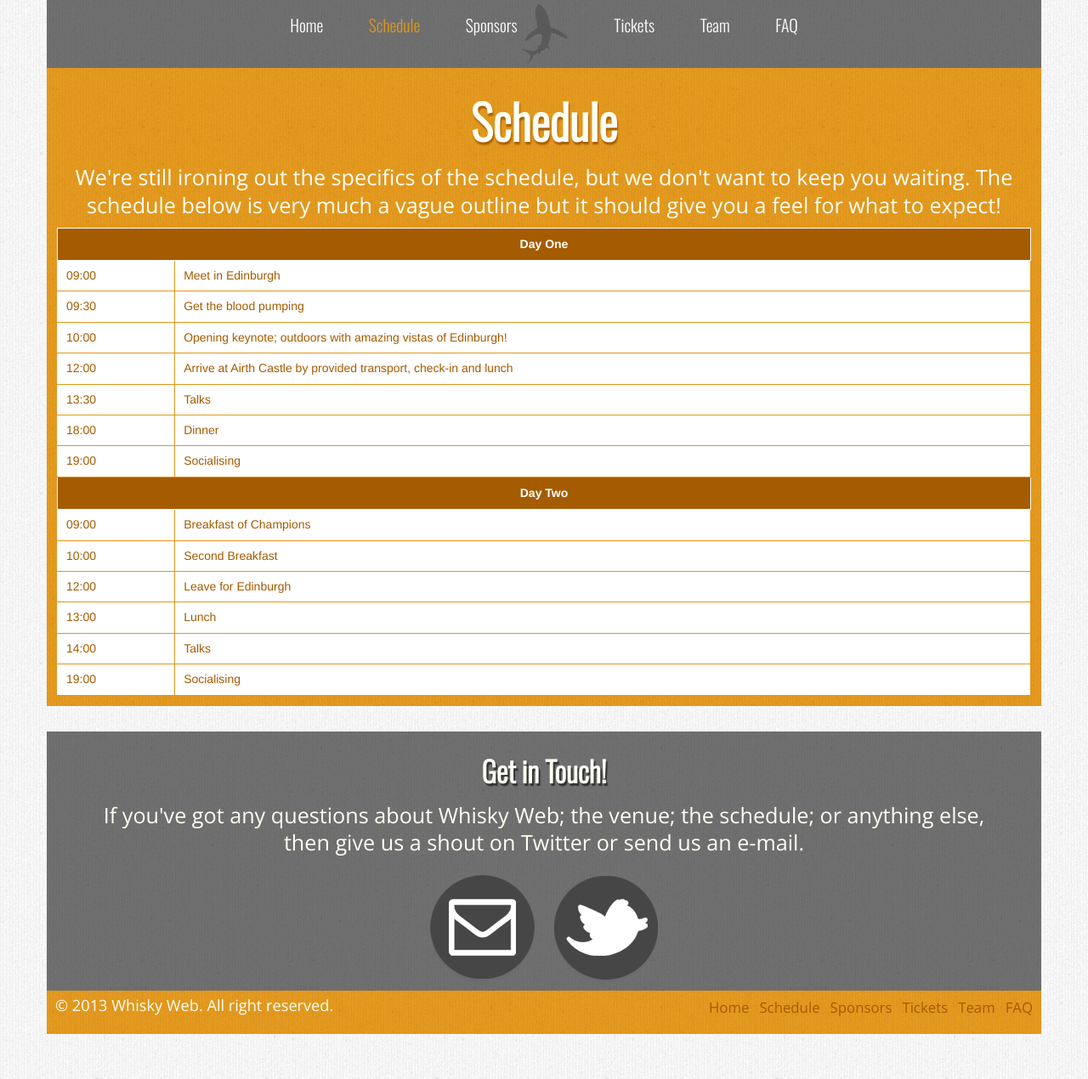
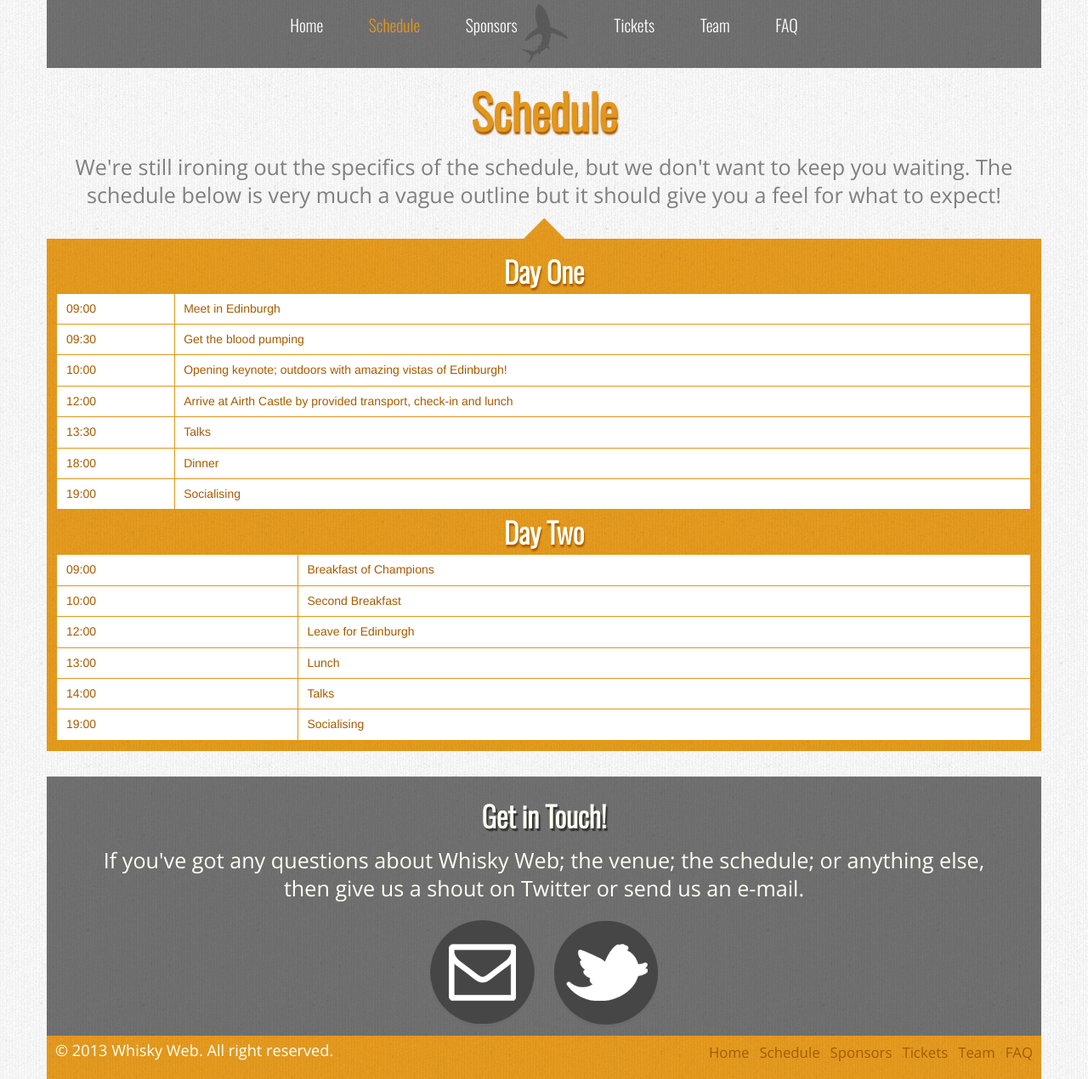
Before and after one commit to whiskyweb/whiskyweb-website, a Jekyll site: the page built from schedule.html, in a window 1280 px wide. Shown: the whole page at 85% size. Built offline with Jekyll 4.4.1, drawn with Linux system fonts in a browser that asks for light colours; nearby versions of some CDN libraries; before the commit the page ends 1217 px from its top, so only the background shows below that.

Commit message:
Cleanup the schedule page to make it look more in-design with the rest of the site

```diff
--- a/schedule.html
+++ b/schedule.html
@@ -3,20 +3,21 @@
 title: Schedule
 ---
 
-<div id="schedule" class="medium-bg">
-    <h1 class="light">Schedule</h1>
+<h1>Schedule</h1>
+
+<div class="light-bg">
     <p class="large-text">
-    We're still ironing out the specifics of the schedule, but we don't want to keep you waiting.
+        We're still ironing out the specifics of the schedule, but we don't want to keep you waiting.
     The schedule below is very much a vague outline but it should give you a feel for what to expect!
     </p>
+</div>
+
+<div class="triangle">
+    <img src="img/triangle_up.png" alt="Triangle Up">
+</div>
+<div id="schedule" class="medium-bg">
+    <h3 class="light">Day One</h3>
     <table>
-        <thead>
-            <tr>
-                <th colspan="2">
-                    <p class="tier-title">Day One</p>
-                </th>
-            </tr>
-        </thead>
         <tbody>
             <tr>
                 <td>09:00</td>
@@ -46,13 +47,9 @@
                 <td>Socialising</td>
             </tr>
         </tbody>
-        <thead>
-            <tr>
-                <th colspan="2">
-                    <p class="tier-title">Day Two</p>
-                </th>
-            </tr>
-        </thead>
+    </table>
+    <h3 class="light">Day Two</h3>
+    <table>
         <tbody>
             <tr>
                 <td>09:00</td>
```
